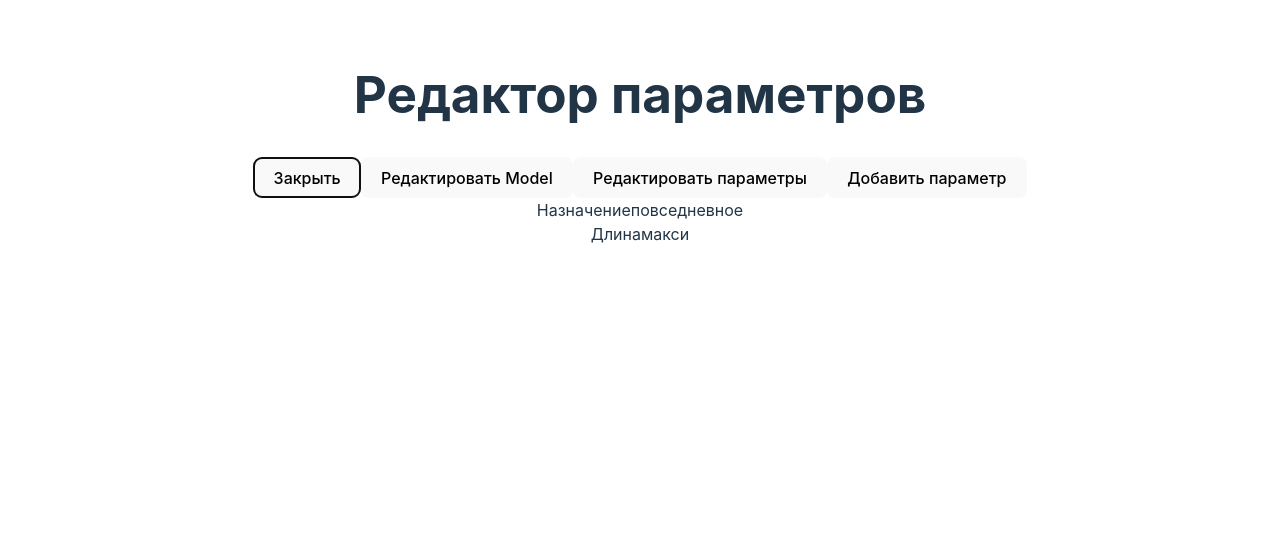
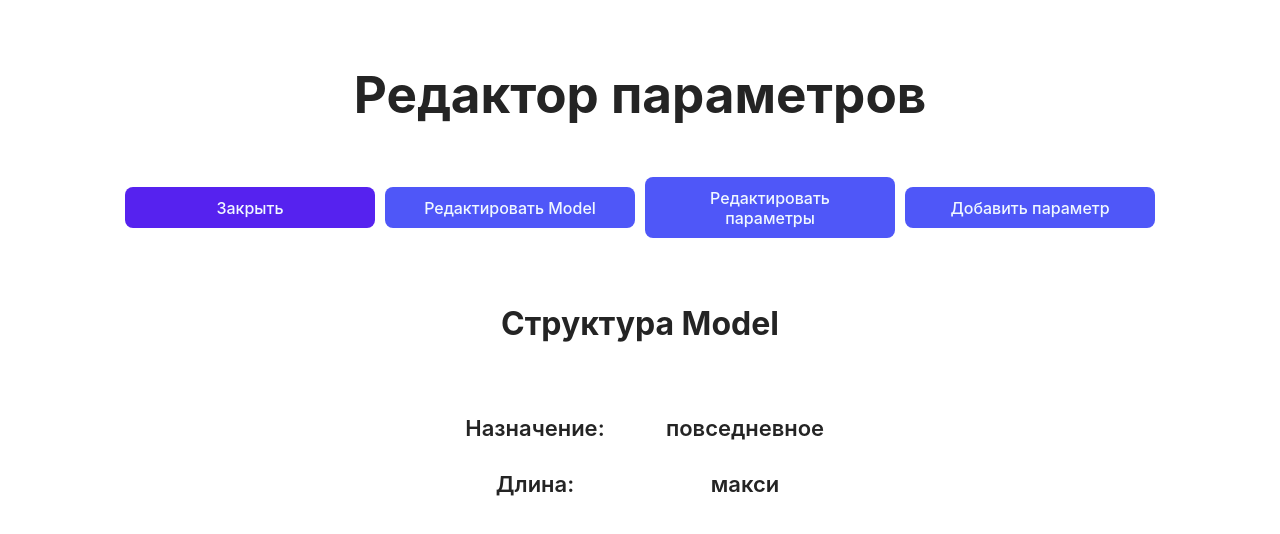
Before and after one commit to Mali-zi/selsup, a React (Vite) app: page / in a window 1280 px wide. Both pictures are taken after a click on the button "Показать Model". Shown: the top 534 px of the page. Built offline with nearby package versions, Linux system fonts and the light colour scheme.

Commit message:
style: add styles

```diff
--- a/src/App.tsx
+++ b/src/App.tsx
@@ -1,4 +1,5 @@
 import './App.css';
+import './components/EditParams.css';
 import EditParams from './components/EditParams';
 import { Model, Param } from './utils/interfaces';
 
@@ -29,16 +30,7 @@ function App() {
     ],
   } as Model;
 
-  const props = {
-    params: params,
-    model: model,
-  };
-
-  return (
-    <div>
-      <EditParams params={params} model={model} />
-    </div>
-  );
+  return <EditParams params={params} model={model} />;
 }
 
 export default App;
--- /dev/null
+++ b/src/components/EditParams.css
@@ -0,0 +1,45 @@
+.main {
+  display: flex;
+  flex-direction: column;
+  gap: 20px;
+  align-items: center;
+}
+
+.buttons {
+  display: flex;
+  flex-direction: row;
+  gap: 10px;
+  align-items: center;
+}
+
+.list {
+  display: flex;
+  flex-direction: column;
+  gap: 16px;
+  margin-top: 24px;
+  align-items: center;
+}
+
+.list-item {
+  display: flex;
+  flex-direction: row;
+  gap: 10px;
+  align-items: flex-start;
+}
+
+.item {
+  min-width: 200px;
+  min-height: 40px;
+  font-size: 22px;
+  font-weight: 600;
+}
+
+.select-item {
+  width: 300px;
+  font-size: 16px;
+}
+
+.text-danger {
+  font-size: 14px;
+  color: red;
+}
--- a/src/components/EditParams.tsx
+++ b/src/components/EditParams.tsx
@@ -101,115 +101,138 @@ export default function EditParams(props: Props) {
     });
   };
 
-  const paramsList = params.map((param, index) => {
+  const paramsList = (
+    <>
+      <h2>Редактировать параметры</h2>
+      <ul className='list'>
+        {params.map((param, index) => {
           const { id, name, type } = param;
           return (
-      <li key={id}>
-        <div className='input-wrapper'>
-          <div className='form-label fw-semibold mb-1'>Тип параметра</div>
-          <div>{type}</div>
-          <label htmlFor={`name-${id}`} className='form-label'>
-            Имя параметра
+            <li key={id} className='list-item'>
+              <div className='item'>Тип параметра: {type}</div>
+              <label htmlFor={`name-${id}`} className='item'>
+                Имя параметра:
               </label>
               <input
                 id={`name-${id}`}
                 type='text'
-            className=''
+                className='item'
                 value={name}
                 onChange={(e) => handleChangeNameParam(e, index)}
               />
-        </div>
             </li>
           );
-  });
+        })}
+      </ul>
+    </>
+  );
 
-  const editModelList = Object.keys(model).map((key) => {
+  const editModelList = (
+    <>
+      <h2>Редактировать Model</h2>
+      {Object.keys(model).map((key) => {
         const curKey = key as keyof typeof model;
         if (model[curKey] && curKey === 'paramValues') {
           const items = model[curKey].map((paramValue) => {
             const param = params.filter((p) => p.id === paramValue.paramId)[0];
             return (
-          <li key={paramValue.paramId}>
-            {param.name}
+              <li key={paramValue.paramId} className='list-item'>
+                <div className='item'>{param.name}:</div>
                 <input
                   id={`name-${paramValue.paramId}`}
                   type='text'
-              className=''
+                  className='item'
                   value={paramValue.value}
                   onChange={(e) => handleChangeParamValue(e, paramValue.paramId)}
                 />
-            {paramValue.value}
               </li>
             );
           });
           return items;
         }
-  });
+      })}
+    </>
+  );
 
-  const modelList = Object.keys(model).map((key) => {
+  const modelList = (
+    <>
+      <h2>Структура Model</h2>
+      <ul className='list'>
+        {Object.keys(model).map((key) => {
           const curKey = key as keyof typeof model;
           if (model[curKey] && curKey === 'paramValues') {
             const items = model[curKey].map((paramValue) => {
               const param = params.filter((p) => p.id === paramValue.paramId)[0];
               return (
-          <li key={paramValue.paramId}>
-            {param.name}
-            {paramValue.value}
+                <li key={paramValue.paramId} className='list-item'>
+                  <div className='item'>{param.name}:</div>
+                  <div className='item'>{paramValue.value}</div>
                 </li>
               );
             });
             return items;
           }
-  });
+        })}
+      </ul>
+    </>
+  );
 
   const addParamList = (
     <>
-      <section className='container vh-100 position-relative'>
-        <h2 className='text-primary text-center mt-3'>Добавить новый параметр</h2>
-
-        <form onSubmit={handleSubmit(onSubmit)}>
-          <div className='input-wrapper'>
-            <label htmlFor='name' className='form-label fw-semibold mb-1'>
+      <h2>Добавить новый параметр</h2>
+      <form onSubmit={handleSubmit(onSubmit)} className='list'>
+        <div className='list-item'>
+          <label htmlFor='name' className='item'>
             Введите имя параметра
           </label>
-            <input id='name' type='text' className='form-control' {...register('name')} />
-            <div className='form-text text-danger'>{formState.errors.name && formState.errors.name.message}</div>
+          <div>
+            <input id='name' type='text' className='item' {...register('name')} />
+            <div className='text-danger'>{formState.errors.name && formState.errors.name.message}</div>
+          </div>
         </div>
 
-          <div className='input-wrapper'>
-            <label htmlFor='type' className='form-label fw-semibold mb-1'>
+        <div className='list-item'>
+          <label htmlFor='type' className='item'>
             Выберите тип параметра
           </label>
-            <select id='type' className='form-control' {...register('type')}>
-              <option value='' disabled>
+          <select id='type' className='item' {...register('type')}>
+            <option value='' disabled className='select-item'>
               Please Select...
             </option>
-              <option value='string'>string</option>
-              <option value='number'>number</option>
-              <option value='string[]'>string[]</option>
+            <option value='string' className='select-item'>
+              string
+            </option>
+            <option value='number' className='select-item'>
+              number
+            </option>
+            <option value='string[]' className='select-item'>
+              string[]
+            </option>
           </select>
         </div>
 
-          <div className='input-wrapper'>
-            <label htmlFor='init' className='form-label fw-semibold mb-1'>
+        <div className='list-item'>
+          <label htmlFor='init' className='item'>
             Введите значение параметра
           </label>
-            <input id='init' type='text' className='form-control' {...register('init')} />
-            <div className='form-text text-danger'>{formState.errors.init && formState.errors.init.message}</div>
+          <div>
+            <input id='init' type='text' className='item' {...register('init')} />
+            <div className='text-danger'>{formState.errors.init && formState.errors.init.message}</div>
+          </div>
         </div>
 
-          <div className='text-center'>
-            <input type='submit' value='Сохранить' className='btn btn-primary mb-3' disabled={isDisabled} />
-          </div>
+        <button type='submit' className='btn btn-primary mb-3' disabled={isDisabled}>
+          Сохранить
+        </button>
       </form>
-      </section>
     </>
   );
 
   return (
-    <div>
+    <div className='main'>
       <h1>Редактор параметров</h1>
 
+      <div className='buttons'>
         <button type='button' onClick={getModel}>
           {modelVisible ? 'Закрыть' : 'Показать Model'}
         </button>
@@ -222,10 +245,11 @@ export default function EditParams(props: Props) {
         <button type='button' onClick={addParam}>
           {!showAddParam ? 'Добавить параметр' : 'Закрыть'}
         </button>
+      </div>
 
-      {paramsEditVisible ? <ul>{paramsList}</ul> : <></>}
-      {showEditModel ? <ul>{editModelList}</ul> : <></>}
-      {modelVisible ? <ul>{modelList}</ul> : <></>}
+      {paramsEditVisible ? paramsList : <></>}
+      {showEditModel ? editModelList : <></>}
+      {modelVisible ? modelList : <></>}
       {showAddParam ? addParamList : <></>}
     </div>
   );
--- a/src/index.css
+++ b/src/index.css
@@ -2,15 +2,7 @@
   font-family: Inter, system-ui, Avenir, Helvetica, Arial, sans-serif;
   line-height: 1.5;
   font-weight: 400;
-
-  color-scheme: light dark;
-  color: rgba(255, 255, 255, 0.87);
-  background-color: #242424;
-
-  font-synthesis: none;
-  text-rendering: optimizeLegibility;
-  -webkit-font-smoothing: antialiased;
-  -moz-osx-font-smoothing: grayscale;
+  color: #242424;
 }
 
 a {
@@ -46,34 +38,29 @@ h1 {
   line-height: 1.1;
 }
 
+h2 {
+  font-size: 2em;
+  line-height: 1.1;
+  margin-top: 48px;
+}
+
 button {
+  width: 250px;
   border-radius: 8px;
   border: 1px solid transparent;
   padding: 0.6em 1.2em;
   font-size: 1em;
   font-weight: 500;
   font-family: inherit;
-  background-color: #1a1a1a;
+  color: aliceblue;
+  background-color: #4f57f8;
   cursor: pointer;
   transition: border-color 0.25s;
 }
 button:hover {
-  border-color: #646cff;
+  background-color: #794ff8;
 }
 button:focus,
 button:focus-visible {
-  outline: 4px auto -webkit-focus-ring-color;
+  background-color: #5622ef;
 }
-
-@media (prefers-color-scheme: light) {
-  :root {
-    color: #213547;
-    background-color: #ffffff;
-  }
-  a:hover {
-    color: #747bff;
-  }
-  button {
-    background-color: #f9f9f9;
-  }
-}
```
Lines whose indentation alone changed are shown as unchanged.
